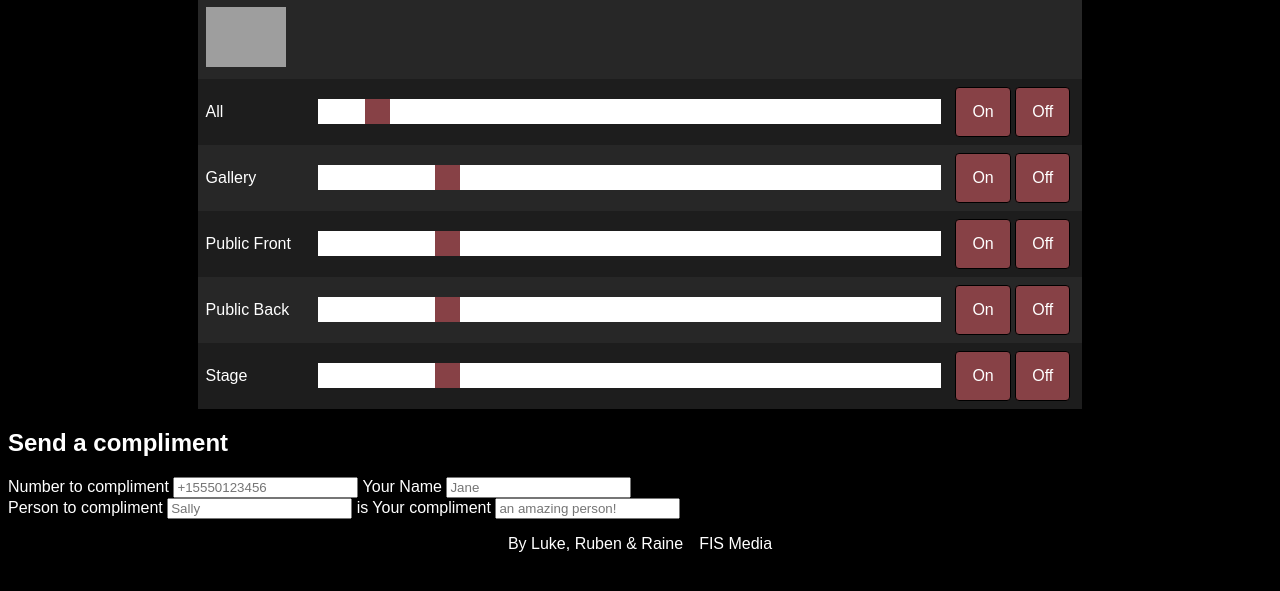
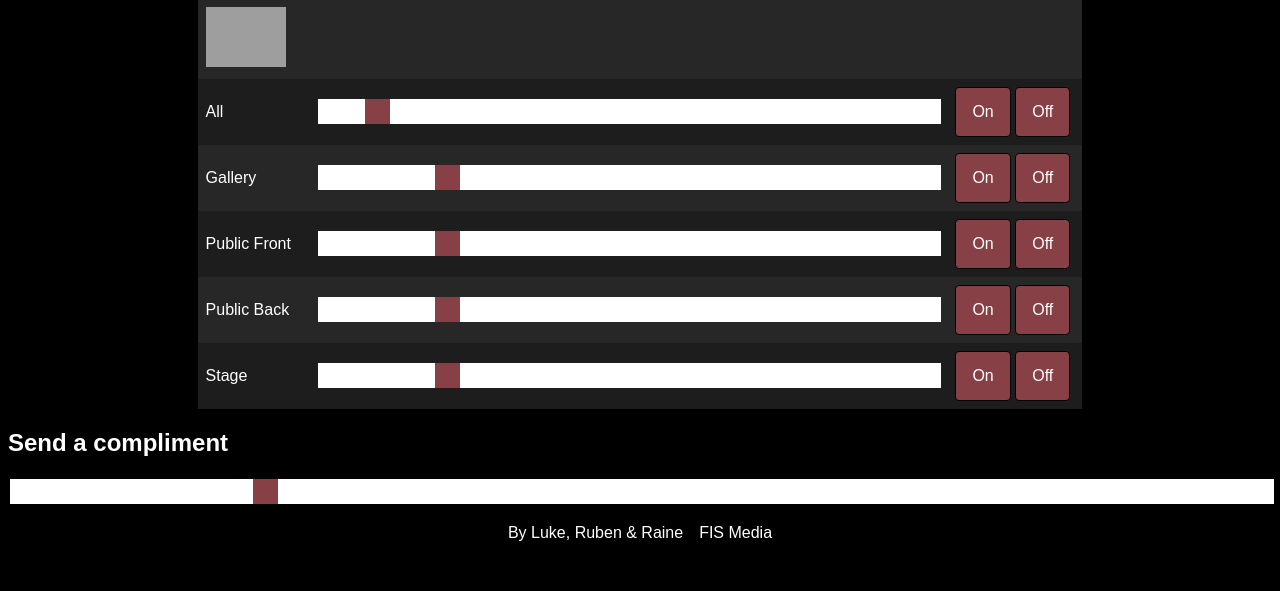
Before and after one commit to luke-da-nuke/FIS-Auditorium-Python, a Flask app: page / in a window 1280 px wide. Shown: the part 127-718 px from the top of the page. Run offline with Flask 2, Linux system fonts and the light colour scheme; grey boxes are pictures that could not be loaded.

Commit message:
first commit.  template and values work but no api

```diff
--- a/app.py
+++ b/app.py
@@ -1,7 +1,9 @@
-from flask import Flask, render_template, request, url_for, redirect
+from flask import Flask, render_template, request,  url_for, redirect
 app = Flask(__name__)
+app.secret_key = "ssssh don't tell anyone"
+
 brights = {
-    "gallery" : None,
+    "GallaryRng" : None,
     "front" : None,
     "back" : None,
     "stage" : None
@@ -25,6 +27,12 @@ def slider():
     print("test")
     print(received_data)
     return received_data
+
+@app.route("/add-compliment", methods=["POST"])
+def add_compliment():
+    brights["GallaryRng"] = request.values.get('GallaryRng')
+    print("value:  "+ brights["GallaryRng"])
+    return redirect(url_for('home'))
 #do something
 # @app.route("/test", methods=["POST","GET"])
 # def test():
--- a/static/main.js
+++ b/static/main.js
@@ -1,9 +1,10 @@
 var allids = ["AllRng", "GallaryRng", "PublicFRng", "PublicBRng", "StageRng"] //All HTML group id's
 var allBtnOnID = ["AllRngBtnOn", "GallaryRngBtnOn", "PublicFRngBtnOn", "PublicBRngBtnOn", "StageRngBtnOn"]
 var allBtnOffID = ["AllRngBtnOff", "GallaryRngBtnOff", "PublicFRngBtnOff", "PublicBRngBtnOff", "StageRngBtnOff"]
-  function testt(){
-    console.log("test test");
-  }
+  function submit(){
+    document.getElementById("compliment-form").submit();
+  };
+
   function RangeFunc(id, btnID, OppositebtnID, state) { //func for changing slider value when pressing btn| state = on/off
     var slider = document.getElementById(id);
     if (state == "on"){
@@ -40,9 +41,9 @@ var allBtnOffID = ["AllRngBtnOff", "GallaryRngBtnOff", "PublicFRngBtnOff", "Publ
   function RangesyncAll(){ //Syncs all sliders to 'all' slider
     AllSlider = document.getElementById("AllRng")
     i = 0
-    http.open('POST', 'http://127.0.0.1:5000/slider_update')
-    http.send(AllSlider.value)
-    console.log(AllSlider.value)
+    // http.open('POST', 'http://127.0.0.1:5000/slider_update')
+    // http.send(AllSlider.value)
+    // console.log(AllSlider.value)
     while (allids.length > i){
       x = document.getElementById(allids[i])
       x.value = AllSlider.value
--- a/templates/index.html
+++ b/templates/index.html
@@ -26,7 +26,7 @@
     </tr>
     <tr>
       <td>Gallery</td>
-      <td><input type="range" min="0" max="255" value="50" name="GallaryRnga" class="slider" id="GallaryRng"></td>
+      <td><input type="range" min="0" max="255" value="50" name="GallaryRng" class="slider" id="GallaryRng"></td>
       <td><button type="button" id="GallaryRngBtnOn" onclick="RangeFunc('GallaryRng', 'GallaryRngBtnOn', 'GallaryRngBtnOff', 'on')" >On</button>&nbsp<button type="button" id="GallaryRngBtnOff" onclick="RangeFunc('GallaryRng', 'GallaryRngBtnOff', 'GallaryRngBtnOn', 'off')" >Off</button></td>
     </tr>
     <tr>
@@ -51,27 +51,7 @@
 <input type="range" min="0" max="255" value="50" name="AllRng" class="slider" id="AllRng"  > -->
 <h2> Send a compliment </h2>
 <form method="post" action="/add-compliment" class="main-form" id="compliment-form">
-    <div class="form-row">
-      <label for="to">
-        Number to compliment
-        <input type="tel" placeholder="+15550123456" name="to" />
-      </label>
-      <label for="sender">
-        Your Name
-        <input type="text" placeholder="Jane" name="sender"  />
-      </label>
-    </div>
-    <div class="form-row">
-      <label for="receiver">
-        Person to compliment
-        <input type="text" placeholder="Sally" name="receiver" />
-      </label>
-      <span class="float-text">is</span>
-      <label for="compliment">
-        Your compliment
-        <input type="text" placeholder="an amazing person!" name="compliment" />
-      </label>
-    </div>
+  <input type="range" min="0" max="255" value="50" name="GallaryRng" class="slider" onchange="submit()"/>
 </form>
 <p style="text-align: center; margin-bottom: 10px;">By Luke, Ruben & Raine&emsp;FIS Media</p>
 
```
